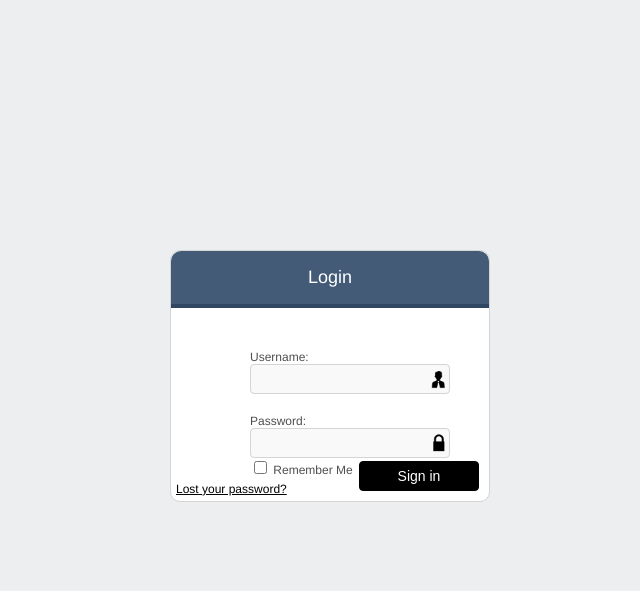
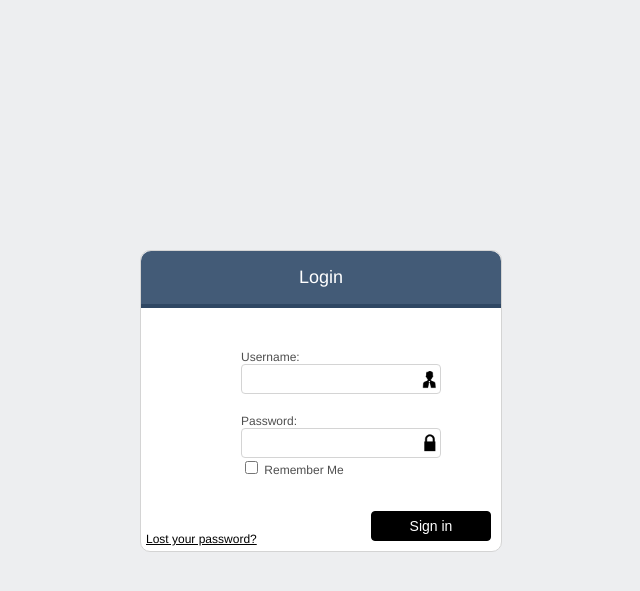
Before and after one commit to hu19891110/UML, a CodeIgniter app: page /flexi_auth/ in a window 1280 px wide. Shown: the top 591 px of the page, without its empty margins (320-960 px from the left). Run offline with CodeIgniter, Linux system fonts and the light colour scheme; data that the repository does not hold is empty.

Commit message:
Login layout gewijzigd voor captcha

```diff
--- a/application/views/login_view.php
+++ b/application/views/login_view.php
@@ -19,11 +19,11 @@
 						<ul class="loginform">
 							<li>
 								<label for="identity">Username:</label><br>
-								<input type="text" id="identity" name="login_identity" value="<?php echo set_value('login_identity', '');?>" class="tooltip_parent"/>
+								<input type="text" class="username" id="identity" name="login_identity" value="<?php echo set_value('login_identity', '');?>" class="tooltip_parent"/>
 							</li>
 							<li>
 								<label for="password">Password:</label><br>
-								<input type="password" id="password" name="login_password" value="<?php echo set_value('login_password', '');?>"/>
+								<input type="password" class="password" id="password" name="login_password" value="<?php echo set_value('login_password', '');?>"/>
 							</li>
 						<?php
 							/*
--- a/includes/css/style.css
+++ b/includes/css/style.css
@@ -13,7 +13,7 @@ body{
 	text-align: center;
 }
 
-#titlebox {
+#titlebox{ /* login box titel div */
 	background: #435B77;
 	margin: 0;
 	padding-top: 1px;
@@ -21,7 +21,7 @@ body{
 	border-bottom: 4px solid #2F4763;
 	-webkit-border-top-left-radius: 10px;
 	-webkit-border-top-right-radius: 10px;
-	-moz-border-radius: 4px 4px 4px 4px;
+	-moz-border-radius: 10px 10px 10px 10px;
 	margin-bottom: 30px;
 }
 
@@ -40,15 +40,16 @@ body{
 	font-family: 'Helvetica Neue' ;
 	background: #fff;
 	margin:0 auto;
-	width:318px;
+	width:360px;
 	height:auto;
+	min-height: 300px;
 	position: absolute;
 	top: 50%;
 	left: 50%;
 	margin-top: -150px; /* half the height of the div */
-	margin-left: -150px; /* half the width of the div */
+	margin-left: -180px; /* half the width of the div */
 	-webkit-border-radius: 10px;
-	-moz-border-radius: 4px 4px 4px 4px;
+	-moz-border-radius: 10px 10px 10px 10px;
 	padding-left: 0px;
 }
 
@@ -56,8 +57,7 @@ body{
 	color: #4f4f4f;
 }
 
-#loginbox li input[type='text'], #loginbox li input[type='password']{ /* invoervelden login */
-	background:#F9F9F9;
+#loginbox .username, #loginbox .password{
 	border:1px solid #D4D4D4;
 	padding: 5px;
 	min-width: 200px;
@@ -69,14 +69,14 @@ body{
 	-moz-border-radius: 4px 4px 4px 4px;
 }
 
-#loginbox li input[type='text']{
+#loginbox .username{
 	background-image:url('../images/user.png');
 	background-repeat: no-repeat;
 	background-position: right;
 	background-size: 20px 20px;
 }
 
-#loginbox li input[type='password']{
+#loginbox .password{
 	background-image:url('../images/password.png');
 	background-repeat: no-repeat;
 	background-position: right;
@@ -95,6 +95,8 @@ body{
 
 #loginbox .loginform{ /* inhoud van login formulier */
 	text-align: left;
+	display: inline-block;
+	overflow: hidden;
 }
 
 #loginbox .loginform li:first-child{
@@ -131,10 +133,6 @@ body{
 	color: #435B77;
 }
 
-.loginform {
-	display: inline-block;
-	overflow: hidden;
-}
 ::selection{ /* tekst selecteren en dan wordt het blauw niceee */
 	background:#f2f2f2;
 	color: black;
```
